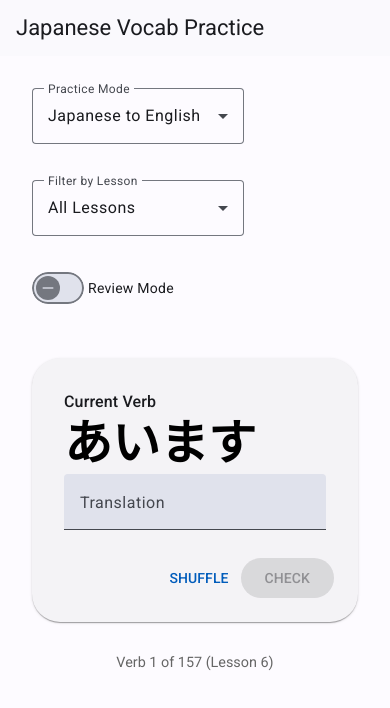
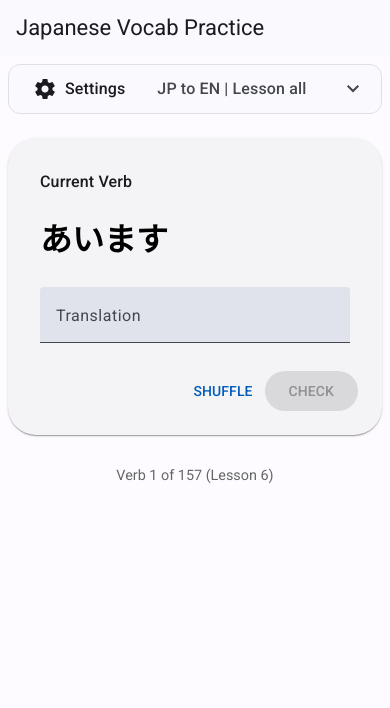
Before and after one commit to olifink/japanese-vocab-practice, an Angular app: page / in a window 390 px wide. Shown: the top 708 px of the page. Built offline with nearby package versions, Linux system fonts and the light colour scheme.

Commit message:
UX improvements for settings and layout

```diff
--- a/src/app/app.html
+++ b/src/app/app.html
@@ -4,6 +4,17 @@
 </mat-toolbar>
 
 <div class="container">
+  <mat-expansion-panel class="settings-panel" [expanded]="showSettings()" (expandedChange)="showSettings.set($event)">
+    <mat-expansion-panel-header>
+      <mat-panel-title>
+        <mat-icon>settings</mat-icon>
+        <span class="settings-title">Settings</span>
+      </mat-panel-title>
+      <mat-panel-description>
+        {{ mode() === 'JP-EN' ? 'JP to EN' : 'EN to JP' }} | Lesson {{ selectedLesson() }}
+      </mat-panel-description>
+    </mat-expansion-panel-header>
+
     <div class="controls">
       <mat-form-field appearance="outline">
         <mat-label>Practice Mode</mat-label>
@@ -29,6 +40,7 @@
         </mat-slide-toggle>
       </div>
     </div>
+  </mat-expansion-panel>
 
   @if (currentVerb()) {
     <div class="practice-area">
--- a/src/app/app.scss
+++ b/src/app/app.scss
@@ -1,13 +1,31 @@
 .container {
-  padding: 2rem;
+  padding: 1rem;
   max-width: 600px;
   margin: 0 auto;
+}
+
+.settings-panel {
+  margin-bottom: 1.5rem;
+  border-radius: 12px !important;
+  box-shadow: none !important;
+  border: 1px solid #e0e0e0;
+
+  mat-panel-title {
+    display: flex;
+    align-items: center;
+    gap: 8px;
+    font-weight: 500;
+  }
+
+  .settings-title {
+    margin-right: 16px;
+  }
 }
 
 .controls {
   display: flex;
   gap: 1rem;
-  margin-bottom: 2rem;
+  padding: 1rem 0;
   flex-wrap: wrap;
   align-items: center;
 }
@@ -30,9 +48,11 @@
 }
 
 h1 {
-  font-size: 3rem;
-  margin: 1rem 0;
+  font-size: clamp(2rem, 8vw, 3rem); // Responsive font size
+  line-height: 1.4; // Taller line height to prevent overlap
+  margin: 1.5rem 0;
   text-align: center;
+  word-break: break-word;
 }
 
 .full-width {
@@ -58,6 +78,7 @@ h1 {
     font-size: 1.8rem;
     font-weight: 500;
     margin: 0;
+    line-height: 1.3;
   }
 }
 
@@ -94,3 +115,19 @@ h1 {
 .spacer {
   flex: 1 1 auto;
 }
+
+// Mobile adjustments
+@media (max-width: 480px) {
+  .container {
+    padding: 0.5rem;
+  }
+
+  .controls {
+    flex-direction: column;
+    align-items: stretch;
+
+    mat-form-field {
+      width: 100%;
+    }
+  }
+}
--- a/src/app/app.ts
+++ b/src/app/app.ts
@@ -9,6 +9,7 @@ import { MatSelectModule } from '@angular/material/select';
 import { MatToolbarModule } from '@angular/material/toolbar';
 import { MatIconModule } from '@angular/material/icon';
 import { MatSlideToggleModule } from '@angular/material/slide-toggle';
+import { MatExpansionModule } from '@angular/material/expansion';
 import { VocabService, Verb } from './services/vocab';
 
 type PracticeMode = 'JP-EN' | 'EN-JP';
@@ -26,7 +27,8 @@ type PracticeMode = 'JP-EN' | 'EN-JP';
     MatSelectModule,
     MatToolbarModule,
     MatIconModule,
-    MatSlideToggleModule
+    MatSlideToggleModule,
+    MatExpansionModule
   ],
   templateUrl: './app.html',
   styleUrl: './app.scss'
@@ -38,9 +40,11 @@ export class App {
   private vocabService = inject(VocabService);
   verbs = this.vocabService.getVerbs();
 
-  mode = signal<PracticeMode>('JP-EN');
-  isReviewMode = signal<boolean>(false);
-  selectedLesson = signal<number | 'all'>('all');
+  mode = signal<PracticeMode>((localStorage.getItem('mode') as PracticeMode) || 'JP-EN');
+  isReviewMode = signal<boolean>(localStorage.getItem('isReviewMode') === 'true');
+  selectedLesson = signal<number | 'all'>(this.getInitialLesson());
+
+  showSettings = signal<boolean>(false);
 
   currentVerbIndex = signal<number>(0);
   userInput = signal<string>('');
@@ -82,6 +86,20 @@ export class App {
         this.userInputField?.nativeElement?.focus();
       });
     });
+
+    // Persist settings
+    effect(() => {
+      localStorage.setItem('mode', this.mode());
+      localStorage.setItem('isReviewMode', this.isReviewMode().toString());
+      localStorage.setItem('selectedLesson', this.selectedLesson().toString());
+    });
+  }
+
+  private getInitialLesson(): number | 'all' {
+    const saved = localStorage.getItem('selectedLesson');
+    if (!saved || saved === 'all') return 'all';
+    const num = parseInt(saved, 10);
+    return isNaN(num) ? 'all' : num;
   }
 
   checkAnswer() {
```
Lines whose indentation alone changed are shown as unchanged.
